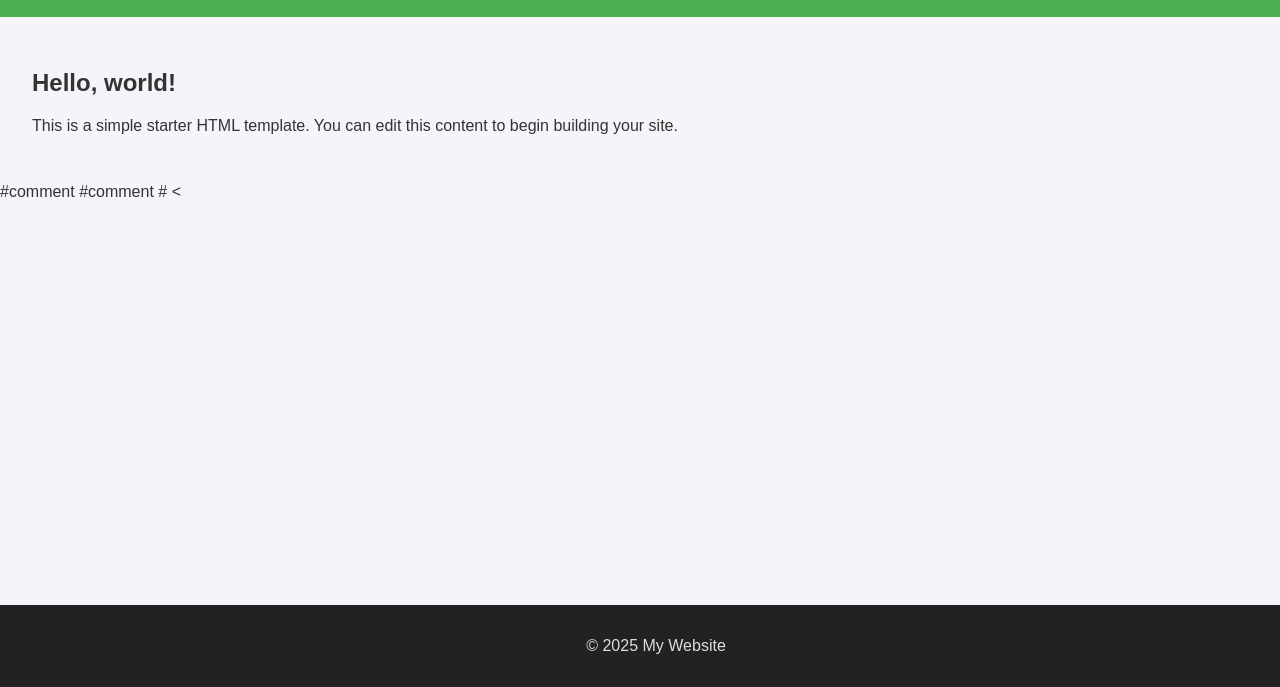
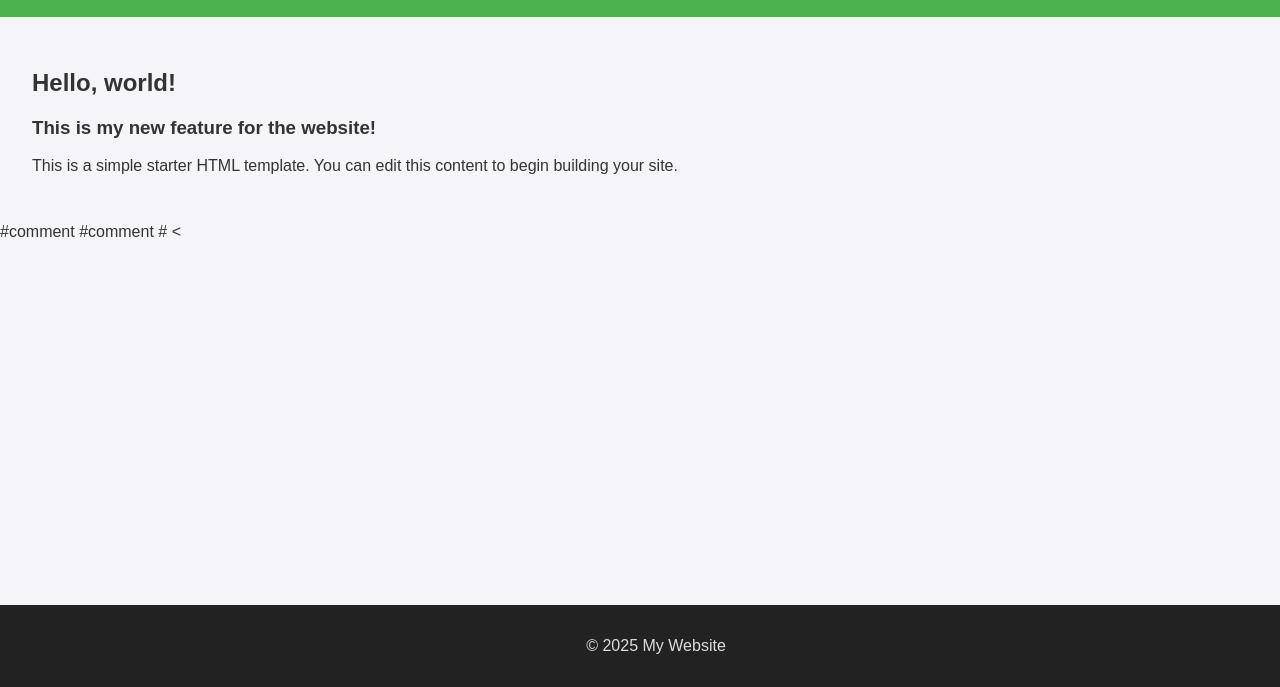
Before and after one commit to cblackii/git-made-easy, a plain HTML site: page index.html in a window 1280 px wide. Shown: the part 113-800 px from the top of the page. Drawn offline with Linux system fonts and the light colour scheme.

Commit message:
updating our feature for the website

```diff
--- a/index.html
+++ b/index.html
@@ -40,6 +40,7 @@
 
 <main>
     <h2>Hello, world!</h2>
+    <h3> This is my new feature for the website!</h3>
     <p>This is a simple starter HTML template. You can edit this content to begin building your site.</p>
 </main>
 
```
